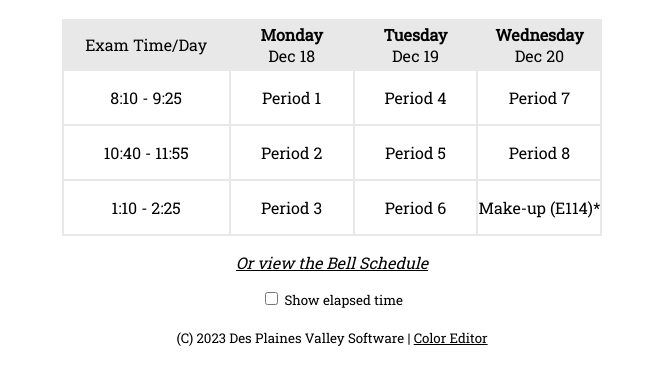
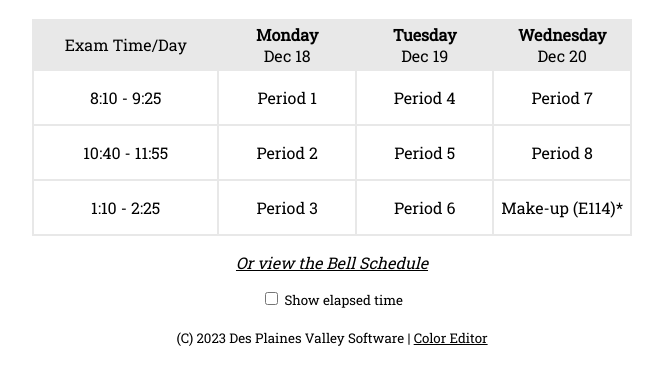
Before and after one commit to navickasm/hphscycle, a website: page finals.html in a window 1280 px wide. Shown: the part 67-452 px from the top of the page, without its empty margins (308-971 px from the left). Drawn offline with Linux system fonts and the light colour scheme.

Commit message:
Made finals table responsive to 600px

```diff
--- a/web/style.css
+++ b/web/style.css
@@ -36,6 +36,12 @@ body {
     }
 }
 
+@media only screen and (min-width: 600px) {
+   table.finalschedule {
+        width:600px;
+    }
+}
+
 #pdfschedule {
     display: block;
     margin-right: auto;
@@ -64,7 +70,6 @@ table {
 table.schedule {
     width: 200px;
 }
-
 
 table td,
 table th {
```
